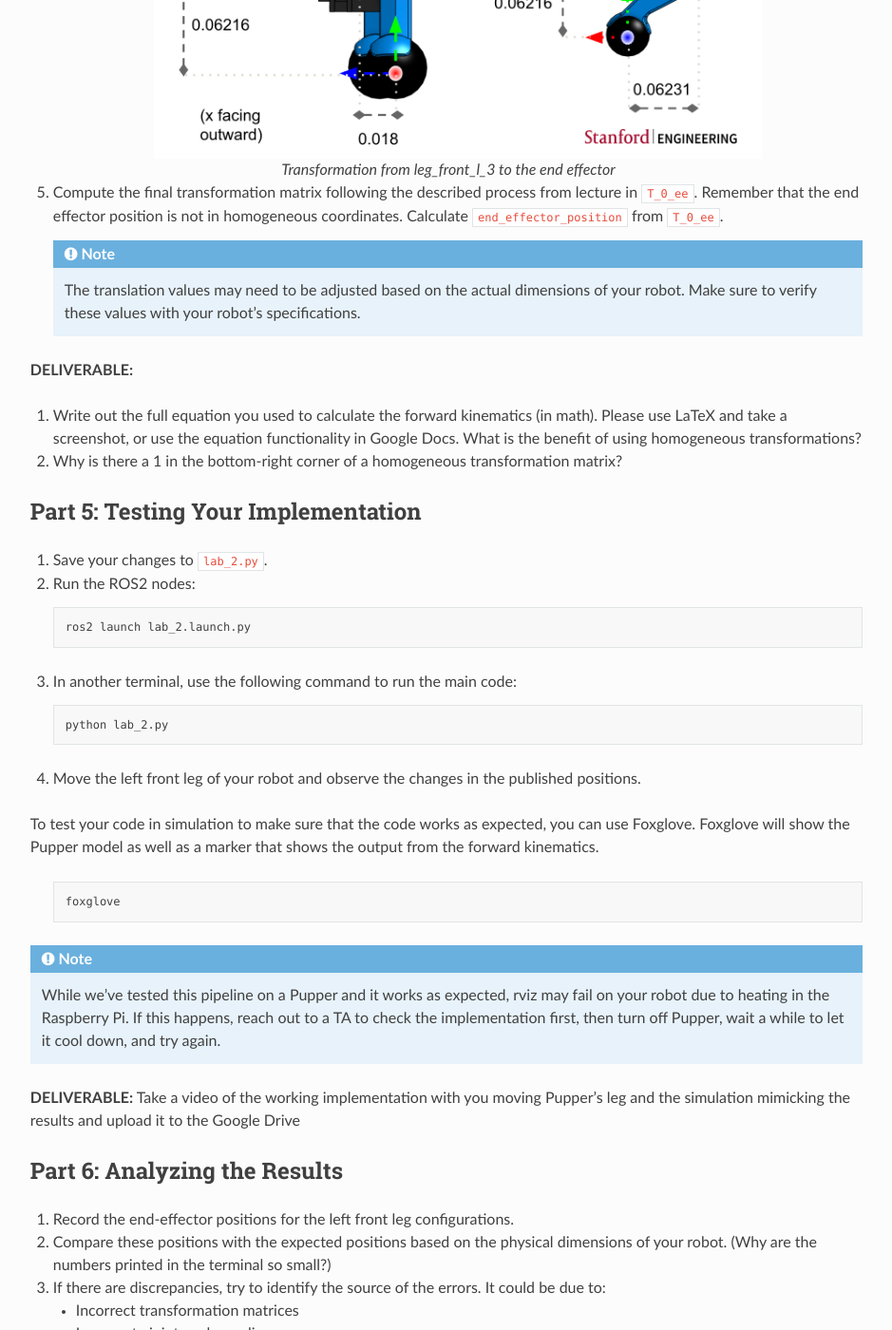
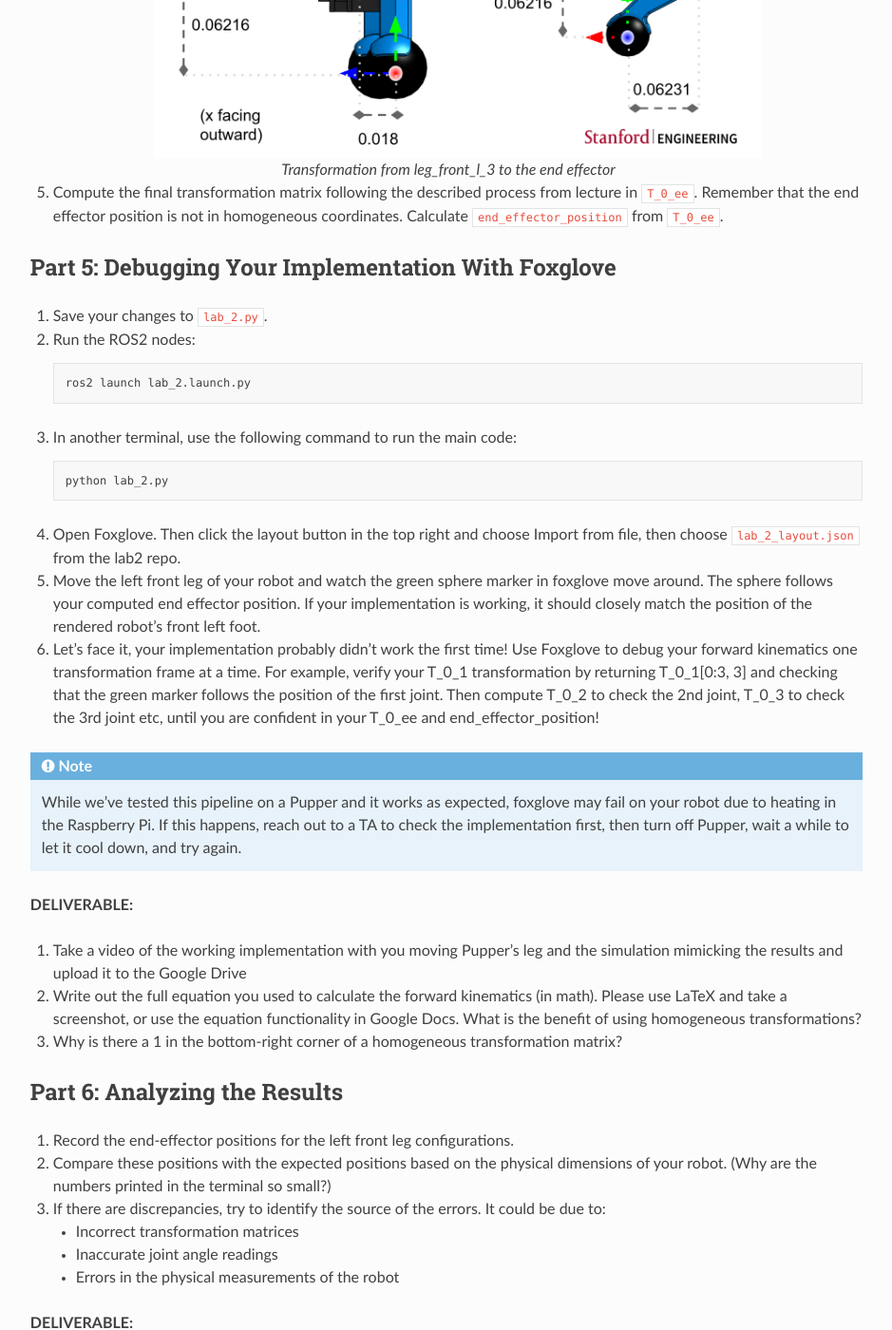
Before and after one commit to cs123-stanford/cs123-stanford, a Sphinx documentation site: the page built from docs/schedule/labs/fall-25/lab-2.rst, in a window 1280 px wide and 1400 px high, scrolled down 4846 px. Shown: the whole window at 95% size, without its empty margins (320-1259 px from the left). Built offline with Sphinx 7.4.7 and the Read the Docs theme 3.1.0, drawn with Linux system fonts in a browser that asks for light colours.

Commit message:
Update lab-2.rst to revise testing section and replace RVIZ with Foxglove for debugging

```diff
--- a/docs/schedule/labs/fall-25/lab-2.rst
+++ b/docs/schedule/labs/fall-25/lab-2.rst
@@ -113,17 +113,8 @@
 
 5. Compute the final transformation matrix following the described process from lecture in ``T_0_ee``. Remember that the end effector position is not in homogeneous coordinates. Calculate ``end_effector_position`` from ``T_0_ee``.
 
-   .. note::
-      The translation values may need to be adjusted based on the actual dimensions of your robot. Make sure to verify these values with your robot's specifications.
-
-**DELIVERABLE:**
-
-1. Write out the full equation you used to calculate the forward kinematics (in math). Please use LaTeX and take a screenshot, or use the equation functionality in Google Docs. What is the benefit of using homogeneous transformations?
-
-2. Why is there a 1 in the bottom-right corner of a homogeneous transformation matrix?
-
-Part 5: Testing Your Implementation
--------------------------------------
+Part 5: Debugging Your Implementation With Foxglove
+---------------------------------------------------
 
 1. Save your changes to ``lab_2.py``.
 
@@ -139,18 +130,22 @@
 
       python lab_2.py
 
-4. Move the left front leg of your robot and observe the changes in the published positions.
+4. Open Foxglove. Then click the layout button in the top right and choose Import from file, then choose ``lab_2_layout.json`` from the lab2 repo.
 
-To test your code in simulation to make sure that the code works as expected, you can use Foxglove. Foxglove will show the Pupper model as well as a marker that shows the output from the forward kinematics.
+5. Move the left front leg of your robot and watch the green sphere marker in foxglove move around. The sphere follows your computed end effector position. If your implementation is working, it should closely match the position of the rendered robot's front left foot.
 
-   .. code-block:: bash
-
-      foxglove
+6. Let's face it, your implementation probably didn't work the first time! Use Foxglove to debug your forward kinematics one transformation frame at a time. For example, verify your T_0_1 transformation by returning T_0_1[0:3, 3] and checking that the green marker follows the position of the first joint. Then compute T_0_2 to check the 2nd joint, T_0_3 to check the 3rd joint etc, until you are confident in your T_0_ee and end_effector_position!
 
 .. note::
-   While we've tested this pipeline on a Pupper and it works as expected, rviz may fail on your robot due to heating in the Raspberry Pi. If this happens, reach out to a TA to check the implementation first, then turn off Pupper, wait a while to let it cool down, and try again.
+   While we've tested this pipeline on a Pupper and it works as expected, foxglove may fail on your robot due to heating in the Raspberry Pi. If this happens, reach out to a TA to check the implementation first, then turn off Pupper, wait a while to let it cool down, and try again.
 
-**DELIVERABLE:** Take a video of the working implementation with you moving Pupper's leg and the simulation mimicking the results and upload it to the Google Drive
+**DELIVERABLE:**
+
+1. Take a video of the working implementation with you moving Pupper's leg and the simulation mimicking the results and upload it to the Google Drive
+
+2. Write out the full equation you used to calculate the forward kinematics (in math). Please use LaTeX and take a screenshot, or use the equation functionality in Google Docs. What is the benefit of using homogeneous transformations?
+
+3. Why is there a 1 in the bottom-right corner of a homogeneous transformation matrix?
 
 Part 6: Analyzing the Results
 --------------------------------
```
